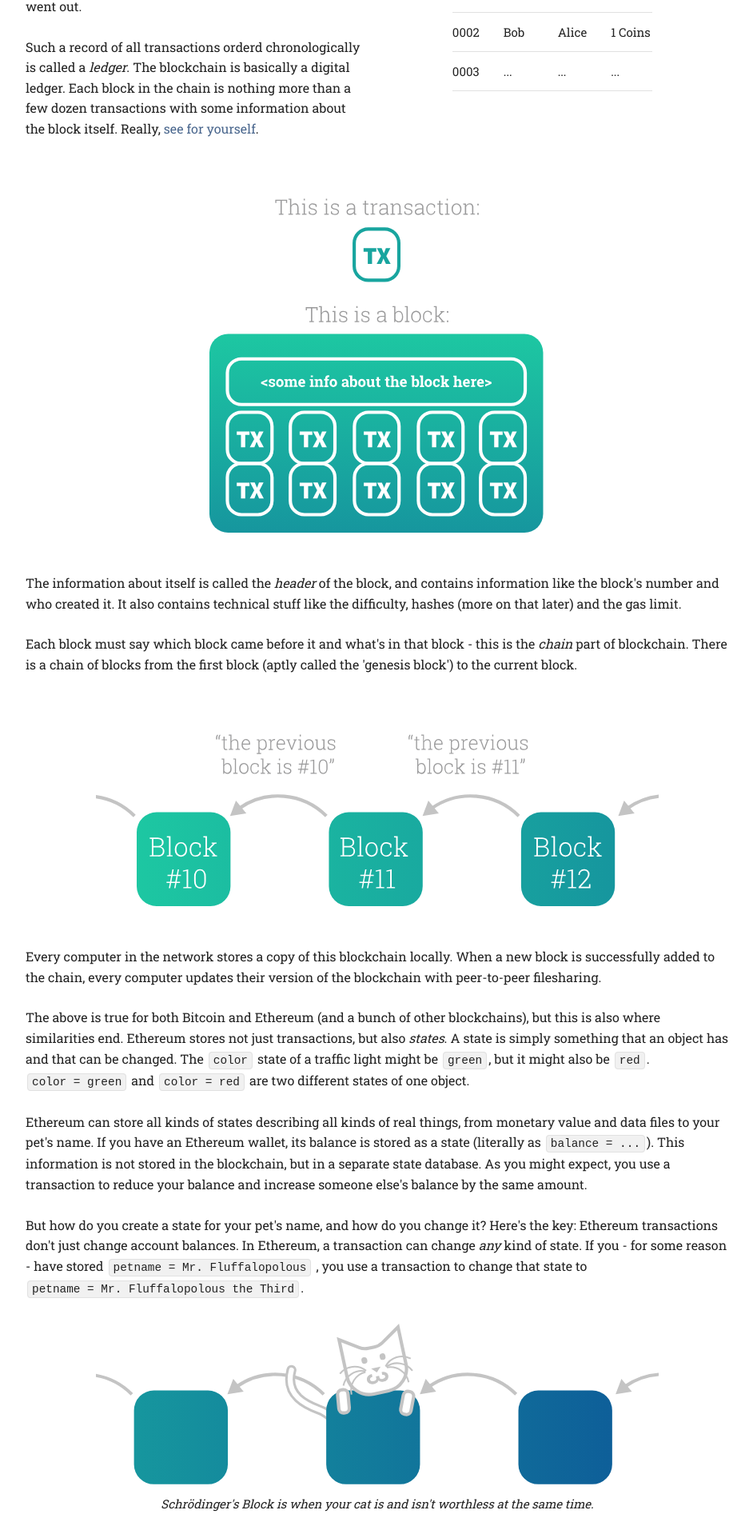
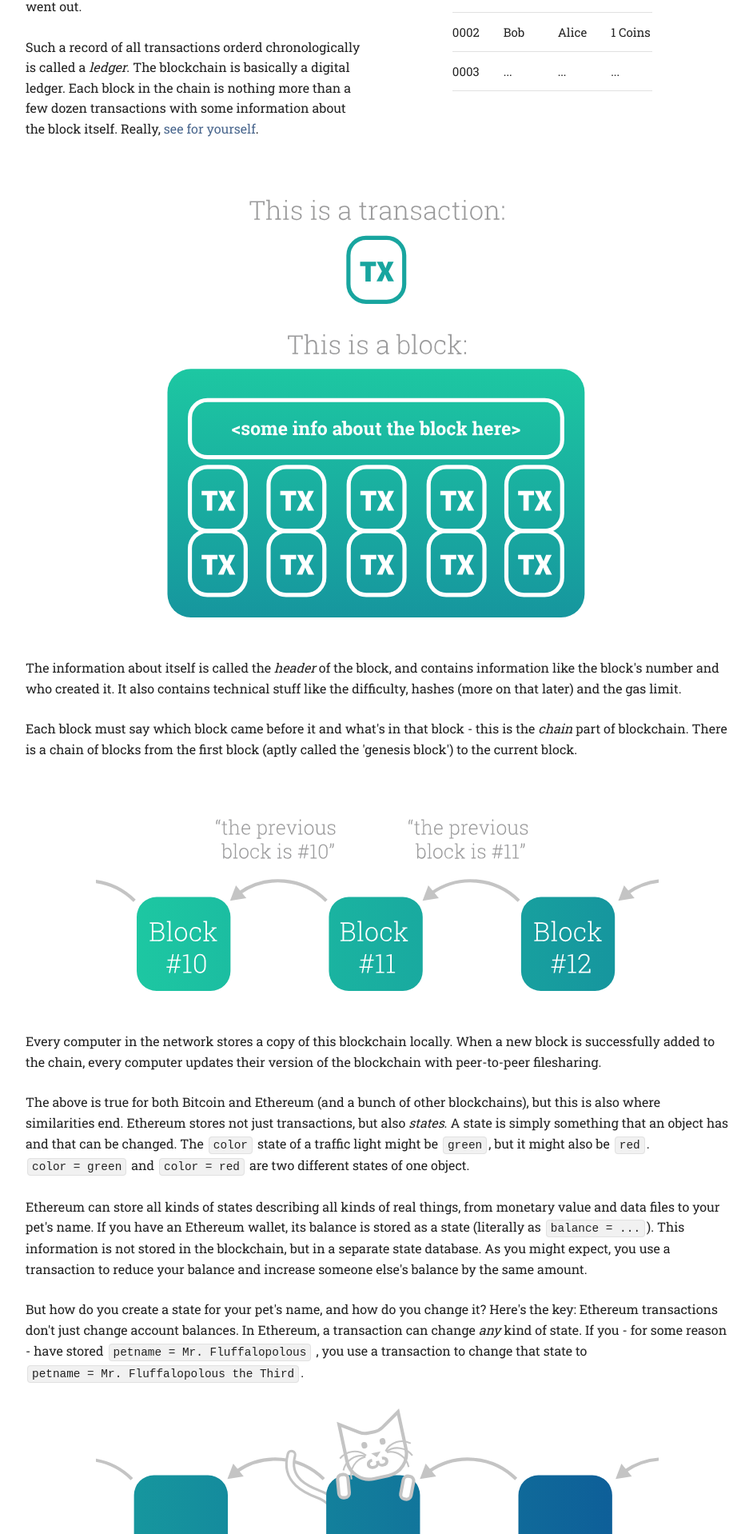
Before and after one commit to vdveen/vdveen.github.io, a Jekyll site: the page ethereum.html, which Jekyll copies as it is, in a window 1280 px wide. Shown: the part 3368-5286 px from the top of the page at 80% size, without its empty margins (168-1110 px from the left). Built offline with Jekyll 4.4.1, drawn with Linux system fonts in a browser that asks for light colours; some web fonts are replaced.

Commit message:
IE size test

```diff
--- a/ethereum.html
+++ b/ethereum.html
@@ -178,7 +178,7 @@
     </div>
 
     <div class="row" style="text-align:center; margin-top: 5%">
-      <img src="assets/ethblock.svg" style="max-width: 80%"></img>
+      <img src="assets/ethblock.svg"></img>
     </div>
     <div class="row" style="margin-top: 5%">
 
```
